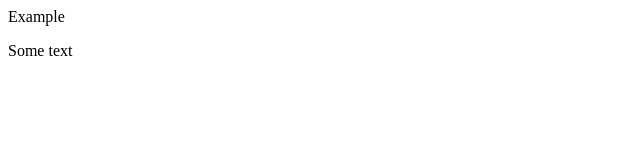
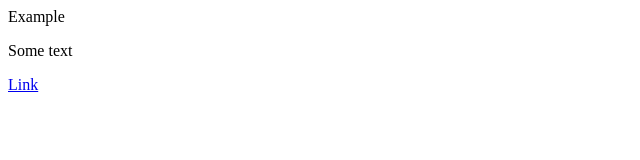
Before and after one commit to studenttsu/RA-Frontend-Course, a plain HTML site: page index.html in a window 1280 px wide. Shown: the full height of the page, 0-640 px from the left. Drawn offline with Linux system fonts and the light colour scheme.

Commit message:
added link

```diff
--- a/index.html
+++ b/index.html
@@ -10,5 +10,6 @@
 <body>
   <div>Example</div>
   <p>Some text</p>
+  <a href="/">Link</a>
 </body>
 </html>
```
